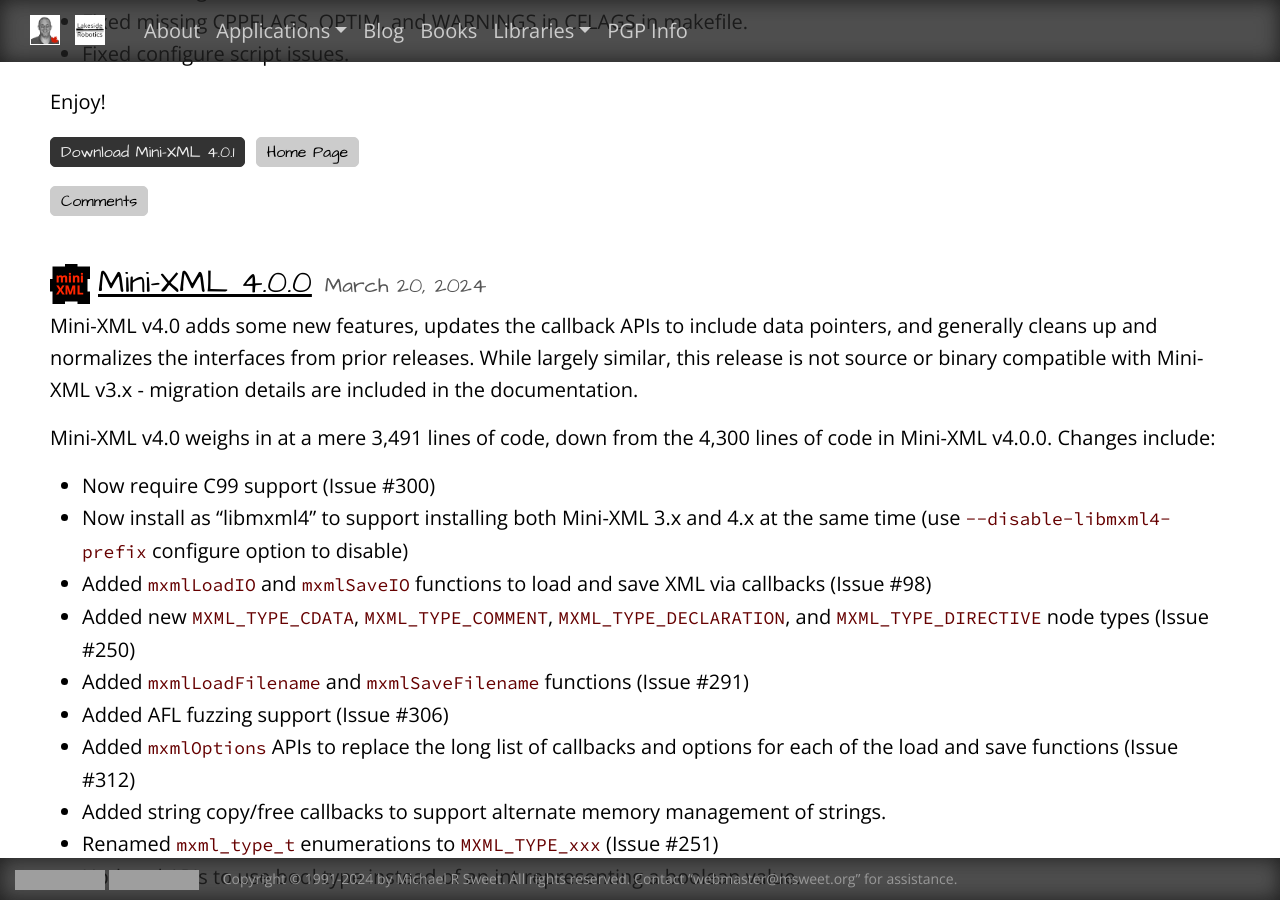
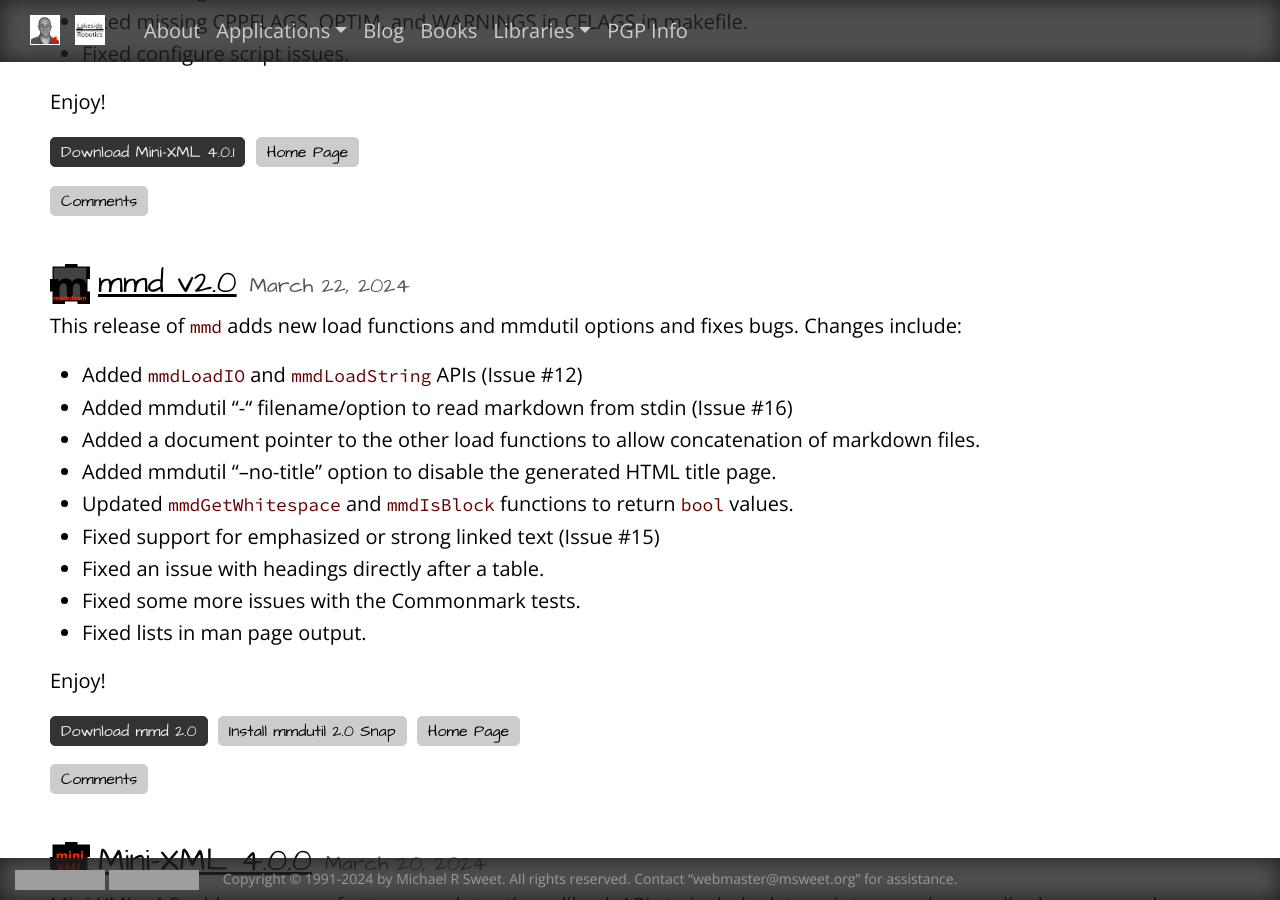
Before and after one commit to michaelrsweet/michaelrsweet.github.com, a Jekyll site: the page built from index.html, in a window 1280 px wide and 900 px high, scrolled down 282 px. Built offline with Jekyll 4.4.1, drawn with Linux system fonts in a browser that asks for light colours; some of the changed text lies outside the part shown; grey boxes are pictures that could not be loaded.

Commit message:
mmd 2.0.

```diff
--- /dev/null
+++ b/_posts/2024-03-22-mmd-2.0.md
@@ -0,0 +1,29 @@
+---
+title: mmd v2.0
+category: mmd
+layout: post
+permalink: /blog/:year-:month-:day-:title.html
+excerpt_separator: <!--more-->
+comments: true
+commentform: true
+---
+
+This release of `mmd` adds new load functions and mmdutil options and fixes
+bugs.  Changes include:
+
+- Added `mmdLoadIO` and `mmdLoadString` APIs (Issue #12)
+- Added mmdutil "-" filename/option to read markdown from stdin (Issue #16)
+- Added a document pointer to the other load functions to allow concatenation of
+  markdown files.
+- Added mmdutil "--no-title" option to disable the generated HTML title page.
+- Updated `mmdGetWhitespace` and `mmdIsBlock` functions to return `bool` values.
+- Fixed support for emphasized or strong linked text (Issue #15)
+- Fixed an issue with headings directly after a table.
+- Fixed some more issues with the Commonmark tests.
+- Fixed lists in man page output.
+
+Enjoy!
+
+<a class="btn btn-primary" href="https://github.com/michaelrsweet/mmd/releases/tag/v2.0">Download mmd 2.0</a>
+<a class="btn btn-default" href="https://snapcraft.io/mmdutil">Install mmdutil 2.0 Snap</a>
+<a class="btn btn-default" href="/mmd/index.html">Home Page</a>
--- a/mmd/index.md
+++ b/mmd/index.md
@@ -2,7 +2,7 @@
 title: Mini-Markdown "Library"
 subtitle: A Miniature Markdown "Library"
 author: Michael R Sweet
-copyright: Copyright © 2017-2022 by Michael R Sweet
+copyright: Copyright © 2017-2024 by Michael R Sweet
 project: mmd
 project_name: mmd
 logo: mmd-160.png
@@ -38,4 +38,5 @@
 - Tables and task lists as used by the [Github Flavored Markdown Spec][GFM].
 
 [CommonMark]: https://spec.commonmark.org
+
 [GFM]: https://github.github.com/gfm
--- a/mmd/mmd.md
+++ b/mmd/mmd.md
@@ -1,8 +1,8 @@
 ---
 title: How to Use the mmd "Library"
 author: Michael R Sweet
-copyright: Copyright © 2017-2022 by Michael R Sweet
-version: 1.9
+copyright: Copyright © 2017-2024 by Michael R Sweet
+version: 2.0
 ...
 
 # Contents
@@ -531,6 +531,7 @@
 # Reference
 
 - [mmd_t](@)
+- [mmd_iocb_t](@)
 - [mmd_option_t](@)
 - [mmd_type_t](@)
 - [mmdCopyAllText](@)
@@ -550,6 +551,8 @@
 - [mmdIsBlock](@)
 - [mmdLoad](@)
 - [mmdLoadFile](@)
+- [mmdLoadIO](@)
+- [mmdLoadString](@)
 - [mmdSetOptions](@)
 
 ## mmd\_t
@@ -559,6 +562,15 @@
 The `mmd_t` object represents a single node within a markdown document.  Each
 node has an associated type and may have text, link, siblings, children, and
 a parent.
+
+
+## mmd\_iocb\_t
+
+    typedef size_t (*mmd_iocb_t)(void *cbdata, char *buffer, size_t bytes);
+
+The `mmd_iocb_t` type represents an I/O callback function that is used to read
+data with the [`mmdLoadIO`](@) function.  The function copies up to `bytes`
+bytes from the source to the `buffer` and returns the number of bytes copied.
 
 
 ## mmd\_option\_t
@@ -573,7 +585,8 @@
     typedef unsigned mmd_option_t;
 
 The `mmd_option_t` enumeration is a bit mask representing which markdown
-extensions are supported by [`mmdLoad`](@) and [`mmdLoadFile`](@).
+extensions are supported by [`mmdLoad`](@), [`mmdLoadFile`](@),
+[`mmdLoadIO`](@), and [`mmdLoadString`](@).
 
 
 ## mmd\_type\_t
@@ -742,28 +755,28 @@
 
 ## mmdGetWhitespace
 
-    int
+    bool
     mmdGetWhitespace(mmd_t *node);
 
-The `mmdGetWhitespace` function returns `1` if whitespace preceded the specified
-node and `0` otherwise.
+The `mmdGetWhitespace` function returns `true` if whitespace preceded the
+specified node and `false` otherwise.
 
 
 ## mmdIsBlock
 
-    int
+    bool
     mmdIsBlock(mmd_t *node);
 
-The `mmdIsBlock` function returns `1` when the specified node is a markdown
-block and `0` otherwise.
+The `mmdIsBlock` function returns `true` when the specified node is a markdown
+block and `false` otherwise.
 
 
 ## mmdLoad
 
     mmd_t *
-    mmdLoad(const char *filename);
+    mmdLoad(mmd_t *root, const char *filename);
 
-The `mmdLoad` function loads a markdown document from the specified file.  The
+The `mmdLoad` function loads a markdown document from the named file.  The
 function understands the CommonMark syntax and Jekyll metadata.
 
 The return value is a pointer to the root document node on success or `NULL` on
@@ -774,10 +787,37 @@
 ## mmdLoadFile
 
     mmd_t *
-    mmdLoadFile(FILE *fp);
+    mmdLoadFile(mmd_t *root, FILE *fp);
 
 The `mmdLoadFile` function loads a markdown document from the specified `FILE`
 pointer.  The function understands the CommonMark syntax and Jekyll metadata.
+
+The return value is a pointer to the root document node on success or `NULL` on
+failure.  Due to the nature of markdown, the only failures are out-of-memory
+conditions.
+
+
+## mmdLoadIO
+
+    mmd_t *
+    mmdLoadIO(mmd_t *root, mmd_iocb_t cb, void *cbdata);
+
+The `mmdLoadIO` function loads a markdown document using the specified read
+callback function `cb` and data `cbdata`.  The function understands the
+CommonMark syntax and Jekyll metadata.
+
+The return value is a pointer to the root document node on success or `NULL` on
+failure.  Due to the nature of markdown, the only failures are out-of-memory
+conditions.
+
+
+## mmdLoadString
+
+    mmd_t *
+    mmdLoadString(mmd_t *root, const char *s);
+
+The `mmdLoadString` function loads a markdown document from the specified
+string.  The function understands the CommonMark syntax and Jekyll metadata.
 
 The return value is a pointer to the root document node on success or `NULL` on
 failure.  Due to the nature of markdown, the only failures are out-of-memory
```
Also changed, not shown: other parts of mmd/mmd.md (+1 -1 lines).
